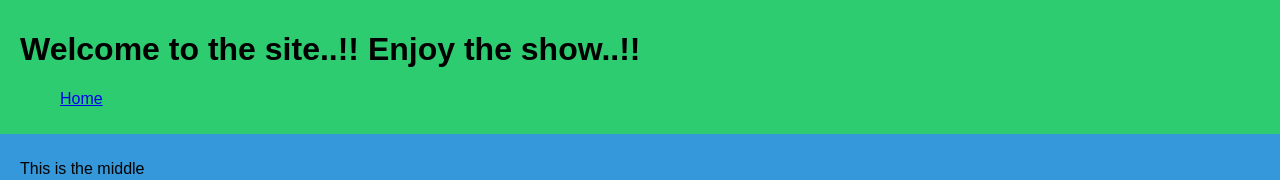
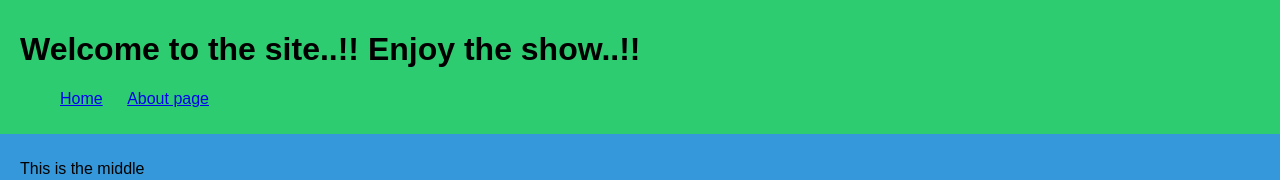
Before and after one commit to naginenipavan/GitCourseSite, a plain HTML site: page index.html in a window 1280 px wide. Shown: the top 180 px of the page. Drawn offline with Linux system fonts and the light colour scheme.

Commit message:
Added about page

```diff
--- a/index.html
+++ b/index.html
@@ -17,7 +17,9 @@
                             <a href="index.html">Home</a>
                         </li>
 
-
+                        <li>
+                            <a href="https://therural-it-services.com/">About page</a>
+                        </li>
 
                     </ul>
                 </div>
```
